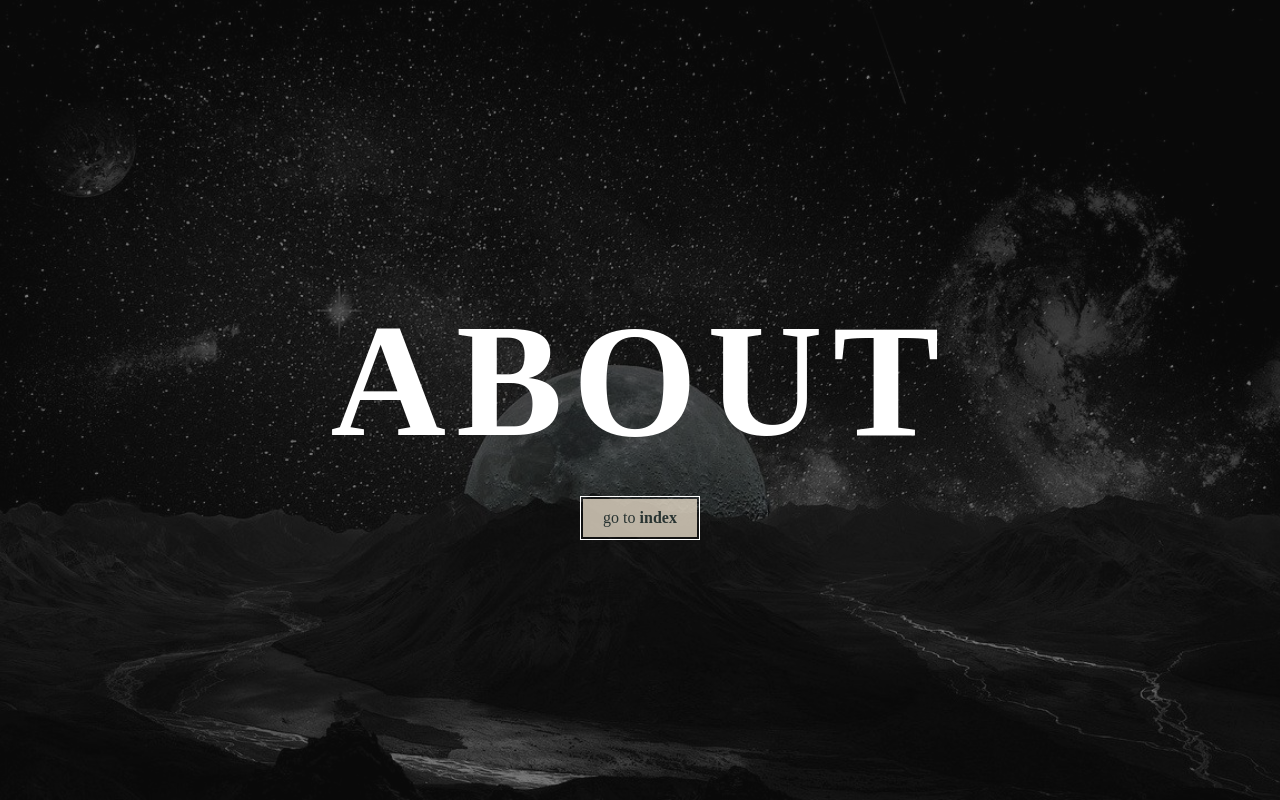
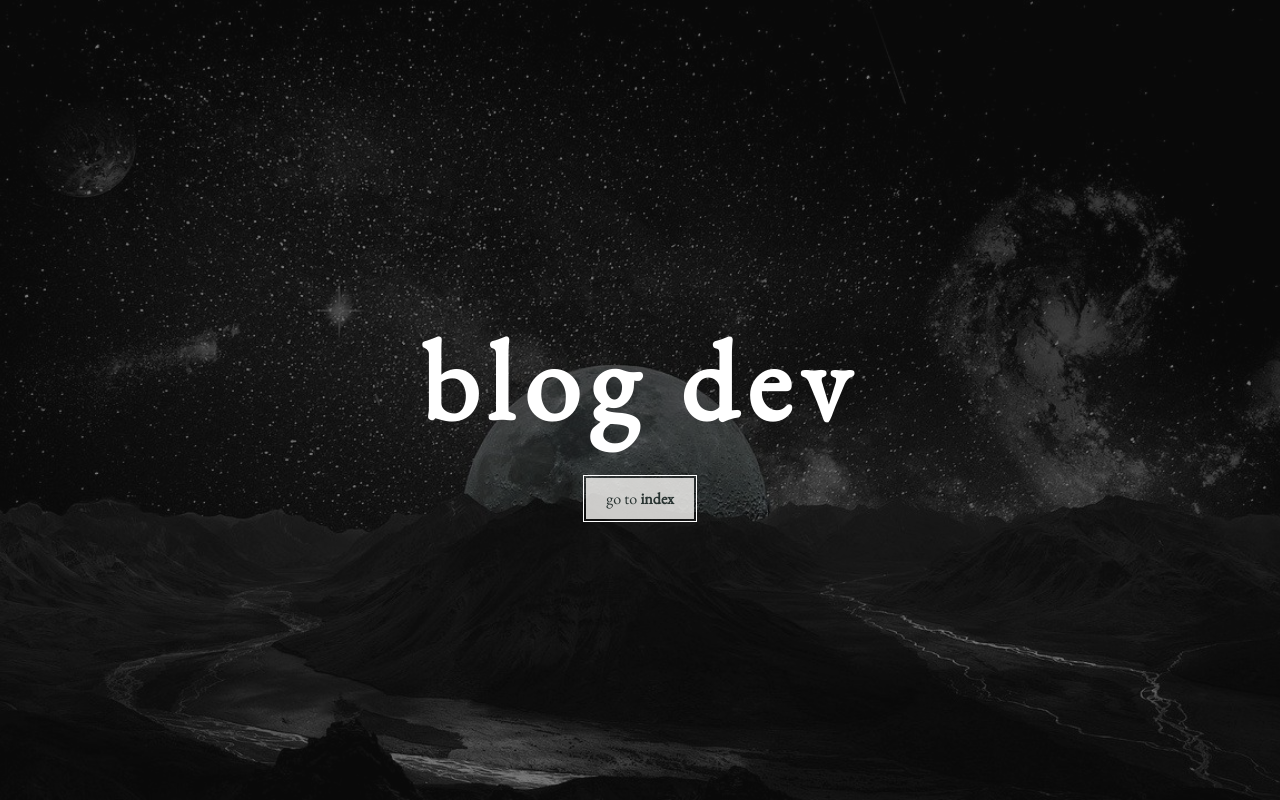
Before and after one commit to haaaru22/barba-gsap-between, a plain HTML site: page about.html in a window 1280 px wide. Drawn offline with nearby package versions, Linux system fonts and the light colour scheme.

Commit message:
完成　liveserver 使用

```diff
--- a/about.html
+++ b/about.html
@@ -1,18 +1,20 @@
 <!DOCTYPE html>
 <html lang="en">
-
     <head>
         <meta charset="UTF-8" />
         <meta name="viewport" content="width=device-width, initial-scale=1.0" />
         <title>barba-gsap-between</title>
+        <link
+            href="https://fonts.googleapis.com/css2?family=EB+Garamond:wght@400&display=swap"
+            rel="stylesheet"
+        />
         <link rel="stylesheet" href="style.css" />
-
     </head>
 
     <body data-barba="wrapper">
         <main data-barba="container" data-barba-namespace="home">
             <img src="images/img02.jpg" />
-    <h1 class="transition-element">ABOUT</h1>
+            <h1 class="transition-element">blog dev</h1>
 
             <a href="index.html" class="transition-element">
                 go to
@@ -25,11 +27,11 @@
             <span id="from-bottom"></span>
         </div>
 
-
         <script src="https://unpkg.com/@barba/core"></script>
-  <script type="text/javascript" src="https://cdnjs.cloudflare.com/ajax/libs/gsap/3.2.4/gsap.min.js"></script>
+        <script
+            type="text/javascript"
+            src="https://cdnjs.cloudflare.com/ajax/libs/gsap/3.2.4/gsap.min.js"
+        ></script>
         <script src="main.js"></script>
     </body>
-
-
 </html>
--- a/style.css
+++ b/style.css
@@ -8,7 +8,7 @@ body {
     position: relative;
     width: 100%;
     height: 100%;
-    font-family: serif;
+    font-family: "EB Garamond", serif;
     background: #121212;
 }
 
@@ -33,7 +33,7 @@ main img {
 
 main h1 {
     position: relative;
-    font-size: 10rem;
+    font-size: 7rem;
     letter-spacing: 10px;
     color: white;
     margin: 25px;
@@ -43,7 +43,7 @@ main a {
     position: relative;
     text-decoration: none;
     color: rgb(40, 51, 49);
-    background: rgba(231, 219, 201, 0.8);
+    background: rgba(250, 249, 247, 0.8);
     outline: 1px solid white;
     outline-offset: 2px;
     cursor: pointer;
@@ -67,5 +67,5 @@ main a {
     width: 100%;
     height: 100%;
     transform: scaleY(0);
-    background: #fff;
+    background: rgb(106, 129, 233);
 }
```
Also changed, not shown: index.html (+9 -5 lines). Lines whose indentation alone changed are shown as unchanged.
